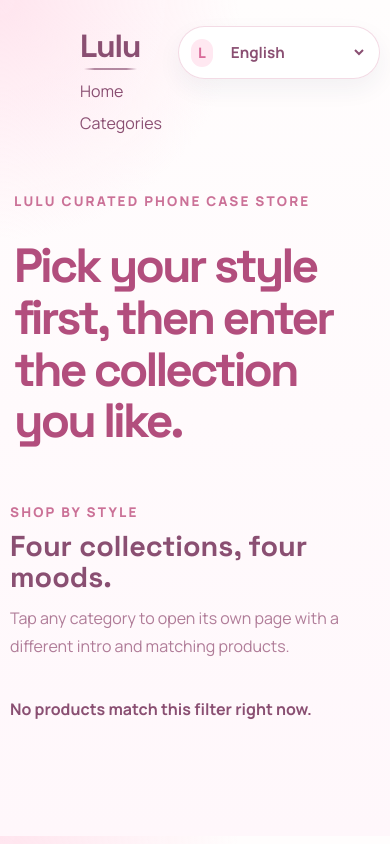
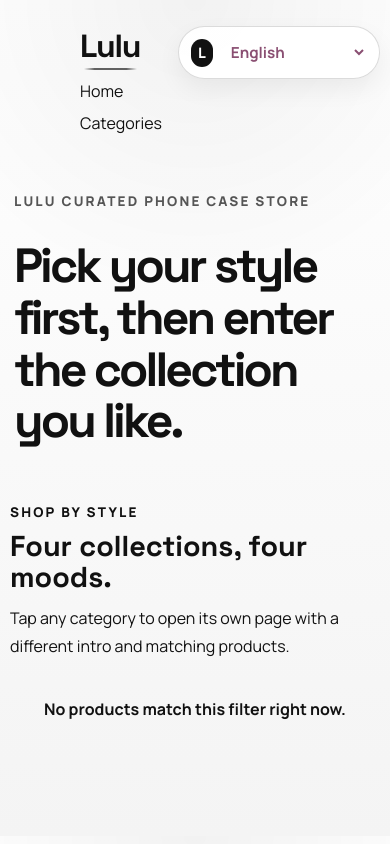
Before and after one commit to onlineceovip-create/lulu-phone-accessories-site, a website with bundled scripts: page public/home.html in a window 390 px wide. Built offline with nearby package versions, Linux system fonts and the light colour scheme; no server answers.

Commit message:
Refine home category layout and monochrome theme

```diff
--- a/public/home.html
+++ b/public/home.html
@@ -12,7 +12,7 @@
     />
     <link rel="stylesheet" href="/styles.css" />
   </head>
-  <body>
+  <body class="home-body">
     <div class="page-shell home-shell">
       <header class="site-header home-header">
         <div class="brand-center">
--- a/public/styles.css
+++ b/public/styles.css
@@ -62,6 +62,38 @@
 
 .home-shell {
   padding-bottom: 40px;
+}
+
+.home-body {
+  color: #111111;
+  background:
+    radial-gradient(circle at top, rgba(0, 0, 0, 0.05), transparent 34%),
+    linear-gradient(180deg, #ffffff 0%, #f4f4f4 100%);
+}
+
+.home-body .site-header,
+.home-body .home-main,
+.home-body .home-categories,
+.home-body .section-heading,
+.home-body .category-grid,
+.home-body .category-card,
+.home-body .language-switcher {
+  color: #111111;
+}
+
+.home-body .language-switcher {
+  border-color: rgba(0, 0, 0, 0.14);
+  background: rgba(255, 255, 255, 0.92);
+  box-shadow: 0 10px 24px rgba(0, 0, 0, 0.06);
+}
+
+.home-body .language-icon {
+  background: #111111;
+  color: #ffffff;
+}
+
+.home-body .wordmark::after {
+  background: linear-gradient(90deg, transparent 0%, #111111 20%, #111111 80%, transparent 100%);
 }
 
 .site-header {
@@ -205,11 +237,25 @@
   color: #cb7197;
 }
 
+.home-body .home-kicker,
+.home-body .section-kicker {
+  color: #555555;
+}
+
 .home-title {
   max-width: 12ch;
   font-size: clamp(3rem, 7vw, 5.5rem);
   letter-spacing: -0.06em;
   color: #b24e7d;
+}
+
+.home-body .home-title,
+.home-body .section-heading h2,
+.home-body .section-heading p,
+.home-body .category-name,
+.home-body .category-footer,
+.home-body .category-link {
+  color: #111111;
 }
 
 .home-subtitle,
@@ -235,8 +281,9 @@
 
 .category-grid {
   display: grid;
-  grid-template-columns: repeat(5, minmax(0, 1fr));
-  gap: 18px;
+  grid-template-columns: repeat(4, minmax(220px, 240px));
+  justify-content: center;
+  gap: 24px;
 }
 
 .category-card {
@@ -250,10 +297,21 @@
   transition: transform 0.2s ease, box-shadow 0.2s ease, border-color 0.2s ease;
 }
 
+.home-body .category-card {
+  background: linear-gradient(180deg, rgba(255, 255, 255, 0.98), rgba(245, 245, 245, 0.98));
+  border: 1px solid rgba(0, 0, 0, 0.1);
+  box-shadow: 0 18px 36px rgba(0, 0, 0, 0.08);
+}
+
 .category-card:hover {
   transform: translateY(-4px);
   border-color: rgba(217, 108, 154, 0.28);
   box-shadow: 0 24px 48px rgba(201, 92, 139, 0.14);
+}
+
+.home-body .category-card:hover {
+  border-color: rgba(0, 0, 0, 0.2);
+  box-shadow: 0 22px 44px rgba(0, 0, 0, 0.12);
 }
 
 .category-media {
@@ -284,6 +342,10 @@
   color: var(--muted);
 }
 
+.home-body .category-summary {
+  color: #555555;
+}
+
 .category-footer {
   display: flex;
   justify-content: space-between;
@@ -299,6 +361,11 @@
   background: #ffe4ef;
   color: #b55382;
   font-weight: 800;
+}
+
+.home-body .category-link {
+  background: #111111;
+  color: #ffffff;
 }
 
 .collection-hero {
@@ -712,7 +779,7 @@
 
 @media (max-width: 1080px) {
   .category-grid {
-    grid-template-columns: repeat(3, minmax(0, 1fr));
+    grid-template-columns: repeat(2, minmax(220px, 240px));
   }
 
   .collection-grid {
@@ -732,10 +799,14 @@
   .site-header,
   .catalog-controls,
   .collection-grid,
-  .category-grid,
   .admin-layout,
   .editor-grid {
     grid-template-columns: 1fr;
+  }
+
+  .category-grid {
+    grid-template-columns: repeat(2, minmax(220px, 240px));
+    justify-content: center;
   }
 
   .brand-center {
@@ -773,6 +844,11 @@
     padding: 34px 4px 10px;
   }
 
+  .category-grid {
+    grid-template-columns: 1fr;
+    justify-items: center;
+  }
+
   .home-title,
   .home-subtitle,
   .section-heading {
```
